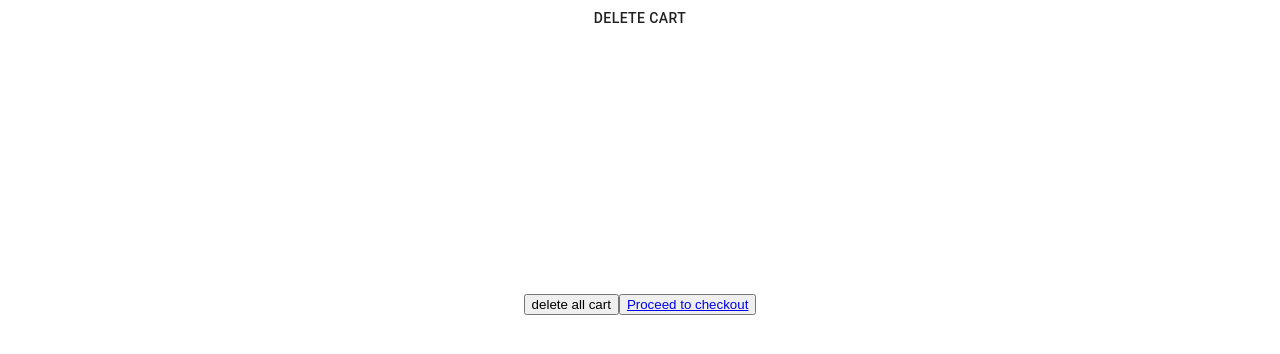
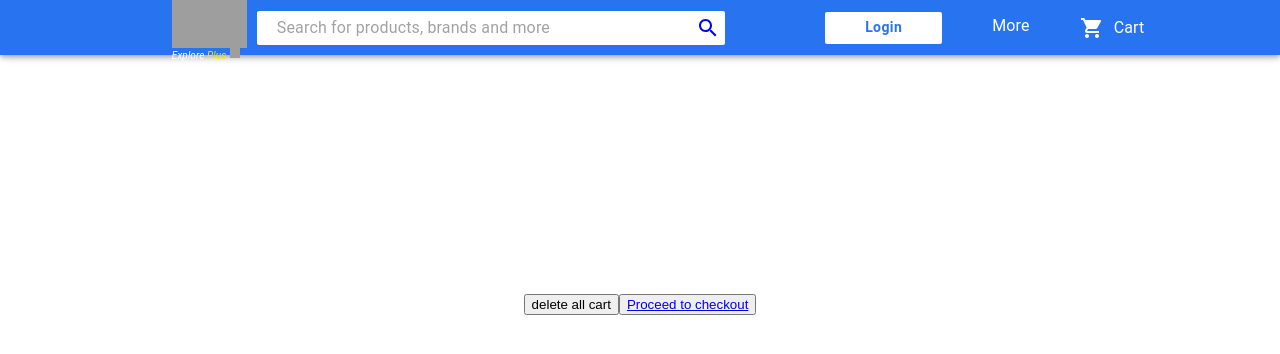
Before and after one commit to thakurankit6767/filpkart_clone, a React (Create React App) app in the folder frontend/: page /cart in a window 1280 px wide. Shown: the top 354 px of the page. Built offline with nearby package versions, Linux system fonts and the light colour scheme; grey boxes are pictures that could not be loaded.

Commit message:
added navbar to whole app

```diff
--- a/frontend/src/App.js
+++ b/frontend/src/App.js
@@ -2,12 +2,14 @@
 import { Route, Routes } from 'react-router-dom';
 import './App.css';
 import Cart from './components/Cart/Cart';
+import Navbar from './components/Header/Navbar';
 import Home from './components/HomePage/Home';
 import ProductView from './components/ItemDetails/ProductView';
 
 function App() {
   return (
     <div className="App">
+      <Navbar/>
       <Routes>
       <Route path="/" element={<Home/>}></Route>
       <Route path="/cart" element={<Cart/>}></Route>
--- a/frontend/src/components/HomePage/Home.jsx
+++ b/frontend/src/components/HomePage/Home.jsx
@@ -40,7 +40,7 @@ console.log(data)
 
     return (
         <>
-            <Navbar/>
+
             <NavBarHeader/>
             <Box className={classes.component}>
                 <Banner />
```
